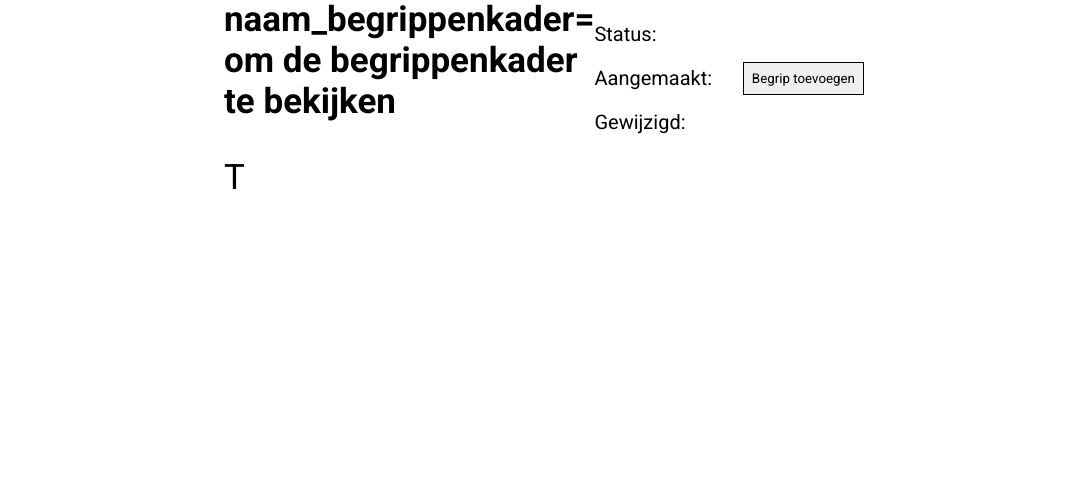
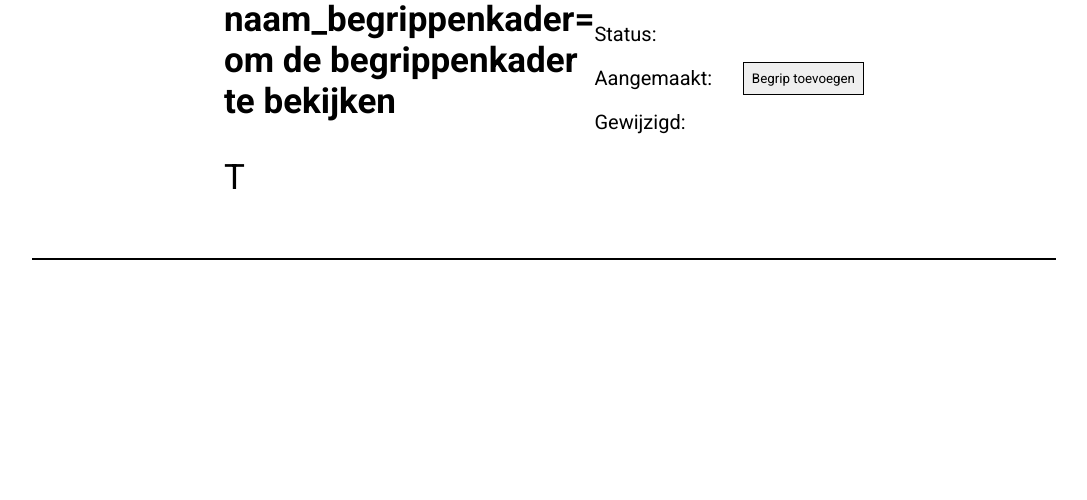
Before and after one commit to ToadOnbekend/NLSSBBegrippen, a Flask app: template website/templates/begrippenkader.html in a window 1280 px wide. Shown: the part 141-641 px from the top of the page, without its empty margins (96-1183 px from the left). Run offline with Flask 3, Linux system fonts and the light colour scheme; the template is opened without the code that fills it, so the values that code supplies are empty; parts of the project's set-up code (start-up, migrations or seed data) failed here and were passed over.

Commit message:
Style aangepast

```diff
--- a/server.py
+++ b/server.py
@@ -167,6 +167,6 @@ def aanmaken_alternatieve_termen():
 
 
 if __name__ == '__main__':
-    t = ts("A16")
+    t = ts("T03")
     t.controleer_of_database_bestaat()
     app.run(debug=True, port=5000 )
--- a/website/static/css/styles.css
+++ b/website/static/css/styles.css
@@ -83,13 +83,17 @@ h1 {
 
 }
 
-.begrippenrooster{
+.begrippenrooster, .begrippenrooster1{
     width: 80%;
     margin: 25px auto;
     display: grid;
-
     grid-template-columns: 1fr 1fr;
     gap: 5px 10px;
+
+}
+
+.begrippenrooster1{
+    border-top: 2px solid black;
 
 }
 
--- a/website/templates/begrippenkader.html
+++ b/website/templates/begrippenkader.html
@@ -44,7 +44,7 @@
         </div>
 
         <!-- Moet aperte class maken, heir komen alle berippen in rijen te staan-->
-        <div id="begrippenrooster" class="begrippenrooster">
+        <div id="begrippenrooster" class="begrippenrooster1">
 
         </div>
     </main>
```
Also changed, not shown: 1 other file.
